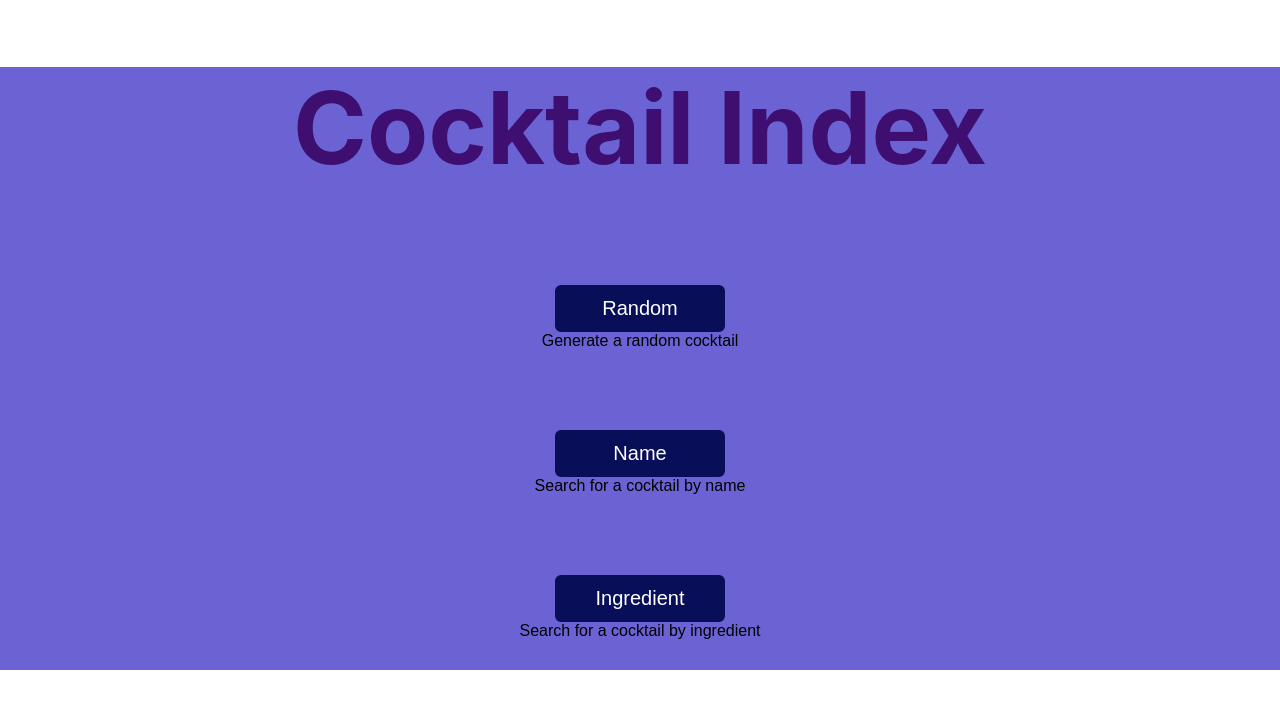
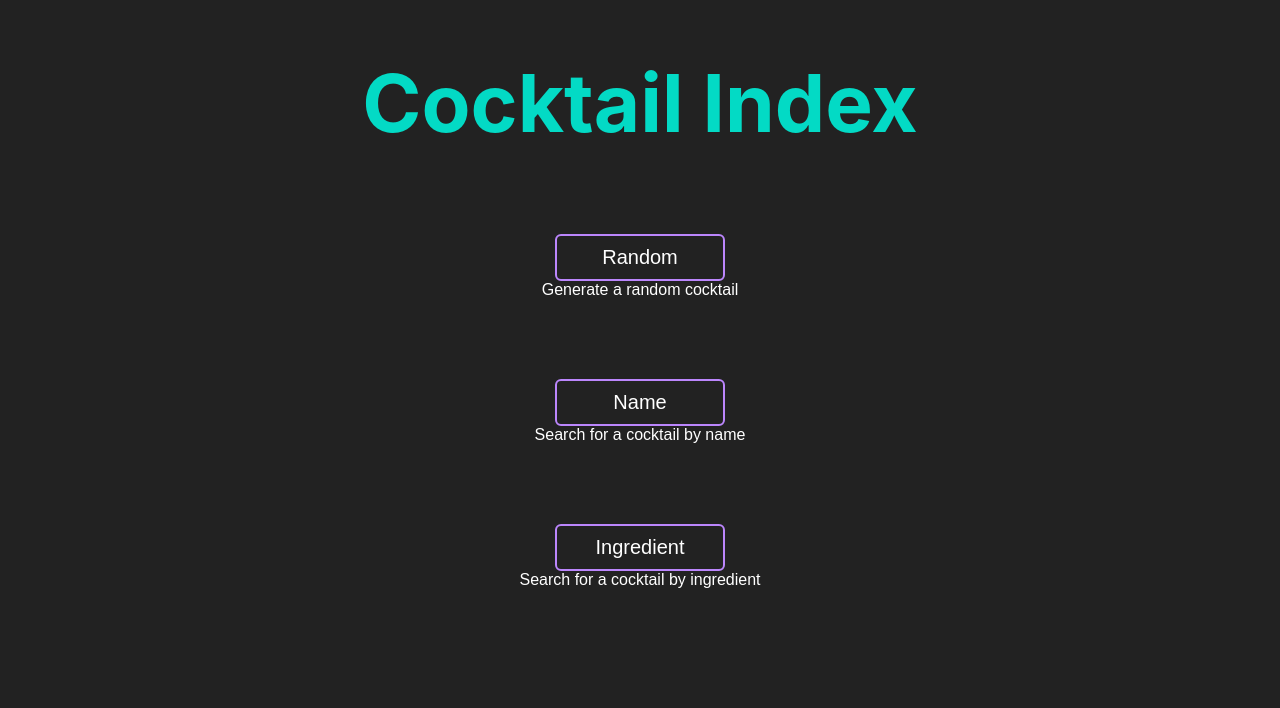
Before and after one commit to FergusHenderson96/cocktail-recipe, a React (Create React App) app: page / in a window 1280 px wide. Shown: the top 708 px of the page. Built offline with nearby package versions, Linux system fonts and the light colour scheme.

Commit message:
added styling and bug fixes

```diff
--- a/public/index.html
+++ b/public/index.html
@@ -2,19 +2,16 @@
 <html lang="en">
   <head>
     <meta charset="utf-8" />
-    <link rel="icon" href="%PUBLIC_URL%/favicon.ico" />
     <meta name="viewport" content="width=device-width, initial-scale=1" />
     <meta name="theme-color" content="#000000" />
     <meta
       name="description"
       content="Web site created using create-react-app"
     />
-    <link rel="apple-touch-icon" href="%PUBLIC_URL%/logo192.png" />
     <!--
       manifest.json provides metadata used when your web app is installed on a
       user's mobile device or desktop. See https://developers.google.com/web/fundamentals/web-app-manifest/
     -->
-    <link rel="manifest" href="%PUBLIC_URL%/manifest.json" />
     <!--
       Notice the use of %PUBLIC_URL% in the tags above.
       It will be replaced with the URL of the `public` folder during the build.
--- a/src/App.css
+++ b/src/App.css
@@ -1,7 +1,11 @@
+*{
+  background: #222;
+}
 .body {
-  background: #6B63D3;
+  background: #222;
   text-align: center;
   height: 100%;
+  color: #fff;
 }
 .options{
     padding: 30px 0;
@@ -11,14 +15,14 @@
     transition: all 0.3s ease;
 }
 .heading{
-color: #3E0F71;
-font-size: 100px;
+color: #03DAC5;
+font-size: 80px;
 border: 10px #ffd8ff;
-
+width: 100%;
 }
-.button{
-  border: 2px solid#080F58;
-    background:#080F58;
+.main-button{
+  border: 2px solid#BB86FC;
+    background:none;
     color: #fff;
     font-size: 20px;
     font-weight: 500;
@@ -28,9 +32,10 @@ border: 10px #ffd8ff;
     height: 47px;
     width: 170px;
 }
-.button:hover{
+
+.main-button:hover{
   color: #fff;
-  background: none;
+  background: #03DAC5;
 }
 .App-header {
   background-color: #282c34;
@@ -42,3 +47,22 @@ border: 10px #ffd8ff;
   font-size: calc(10px + 2vmin);
   color: white;
 }
+.button{
+  border-radius: 6px;
+  border: 1px solid #03DAC5;
+  color: #ffd8ff;
+  cursor: pointer;
+  transition: all 0.3s ease;
+}
+.button:hover{
+  color: #222;
+  background: #ffd8ff;
+}
+.image{
+  width: 70%;
+}
+.search{
+  border-radius: 6px;
+  border: 2px solid #03DAC5;
+  color: #03DAC5;
+}
--- a/src/App.js
+++ b/src/App.js
@@ -36,7 +36,7 @@ randomCocktail = () => {
     <h1 className="heading">Cocktail Index</h1>
 
      <div className="options">
-    <button className="button" onClick={this.randomCocktail}>Random</button>
+    <button className="main-button" onClick={this.randomCocktail}>Random</button>
     {this.state.random ? (
       <div>Generate a random cocktail</div>
     ) : (
@@ -47,7 +47,7 @@ randomCocktail = () => {
       </div>
 <br/>
       <div className="options">
-    <button className="button" onClick={this.nameCocktail}>Name</button>
+    <button className="main-button" onClick={this.nameCocktail}>Name</button>
     {this.state.name ? (
         <div>Search for a cocktail by name</div>
       ) : (
@@ -58,7 +58,7 @@ randomCocktail = () => {
       </div>
 <br/>
       <div className="options">
-    <button className="button" onClick={this.ingredientCocktail}>Ingredient</button>
+    <button className="main-button" onClick={this.ingredientCocktail}>Ingredient</button>
       {this.state.ingredient ? (
         <div>Search for a cocktail by ingredient</div>
       ) : (
--- a/src/components/CocktailIngredient.js
+++ b/src/components/CocktailIngredient.js
@@ -1,5 +1,5 @@
 import React, { Component } from 'react'
-
+import '.././App.css'
 
 class CocktailIngredient extends Component {
     state = {
@@ -18,7 +18,6 @@ class CocktailIngredient extends Component {
       handleInput = (event) => {
           // getting the value of the input and assigning to the state
           this.setState({ text: event.target.value });
-          this.setState({ingredient: ""})
         };
         handleSubmit = (event) => {
           // stop default form behaviour which is to reload the page
@@ -33,9 +32,11 @@ class CocktailIngredient extends Component {
       .then((res) => res.json())
       .then((data) => {
         console.log(data)
-        if (data.drinks == undefined) {
+        if (data === null) {
         this.setState({undefined: true})
       }else{
+        this.setState({cocktailDetails: ""})
+        this.setState({drinkNum: 0})
         this.setState({undefined: false})
         this.setState({cocktailDetails: data.drinks[0]});
         this.setState({arr: data.drinks.length});
@@ -98,16 +99,26 @@ class CocktailIngredient extends Component {
 
 render() {
 return (
+
 <div>
 <p>Enter ingredient name below</p>
+
+
 <form onSubmit={this.handleSubmit}>
+
 <input
+  className="search"
   type="text"
   value={this.state.text}
   onChange={this.handleInput}
 />
-              <button onClick={this.cocktailSearch}>Search</button>
+
+<button className="button" onClick={this.cocktailSearch}>Search</button>
+
 </form>
+
+
+{/* if undefined is true due to no data from fetch, returns no cocktail. if data found, return text */}
 {this.state.undefined ? (
   <div>
   No cocktail found
@@ -120,26 +131,35 @@ class CocktailIngredient extends Component {
 
 
 <div>Number of cocktails in this search: {this.state.arr}</div>
+<p>Cocktail number: {this.state.drinkNum+1}</p>
+
+
+{/* if its the first cocktail on the list, displays first cocktail on the list, if not, display button */}
 {this.state.firstCocktail ? (
   <div>
   First cocktail on the list
   </div>
 ) : (
   <div>
-        <button onClick={this.prevCocktail}>Previous Cocktail</button>
+  <button className="button" onClick={this.prevCocktail}>Previous Cocktail</button>
   </div>
 )}
+
+
+{/* if its the last cocktail on the list, displays last cocktail on the list, if not, display button */}
 {this.state.lastCocktail ? (
   <div>
-        last cocktail on the list
+  Last cocktail on the list
   </div>
 ) : (
   <div>
-        <button onClick={this.nextCocktail}>Next Cocktail</button>
+  <button className="button" onClick={this.nextCocktail}>Next Cocktail</button>
   </div>
 )}
+
+
 <div>{this.state.cocktail}</div>
-            <button onClick={this.cocktailNameSearch}>Request Ingredients</button>
+<button className="button" onClick={this.cocktailNameSearch}>Request Ingredients</button>
 <br/>
 <div>{this.state.cocktailDetails.strAlcoholic}</div>
 <br/>
@@ -160,11 +180,6 @@ class CocktailIngredient extends Component {
 <p>Instructions</p>
 <div>{this.state.cocktailDetails.strInstructions}</div>
 
-            <p>Cocktail number: {this.state.drinkNum+1}</p>
 </div>
-        )
-    }
-
-
-}
+)}}
 export default CocktailIngredient
--- a/src/components/CocktailName.js
+++ b/src/components/CocktailName.js
@@ -1,4 +1,5 @@
 import React, {Component} from 'react';
+import '.././App.css'
 
 class CocktailName extends Component{
   state = {
@@ -31,7 +32,8 @@ class CocktailName extends Component{
     fetch(`https://www.thecocktaildb.com/api/json/v1/1/search.php?s=${this.state.text}`)
   .then((res) => res.json())
   .then((data) => {
-    if (data.drinks == null) {
+    console.log(data)
+    if (data.drinks === null) {
       this.setState({undefined: true})
     }else{
     this.setState({cocktailDetails: ""})
@@ -90,16 +92,24 @@ class CocktailName extends Component{
 
 render() {
 return (
+
 <div>
 <p>Enter cocktail name below</p>
+
+
 <form onSubmit={this.handleSubmit}>
+
 <input
+  className="search"
   type="text"
   value={this.state.text}
   onChange={this.handleInput}
 />
-          <button onClick={this.cocktailSearch} >Search</button>
 
+<button className="button" onClick={this.cocktailSearch} >Search</button>
+</form>
+
+{/* if undefined is true due to no data from fetch, returns no cocktail. if data found, return text */}
 {this.state.undefined ? (
   <div>
   No cocktail found
@@ -109,27 +119,32 @@ class CocktailName extends Component{
   <p>{this.state.text}</p>
   </div>
 )}
-        </form>
 
 
 <div>Number of cocktails in this search: {this.state.arr}</div>
+<p>Cocktail number: {this.state.drinkNum+1}</p>
 
+
+{/* if its the first cocktail on the list, displays first cocktail on the list, if not, display button */}
 {this.state.firstCocktail ? (
   <div>
   First cocktail on the list
   </div>
 ) : (
   <div>
-        <button onClick={this.prevCocktail}>Previous Cocktail</button>
+  <button className="button" onClick={this.prevCocktail}>Previous Cocktail</button>
   </div>
 )}
+
+
+{/* if its the last cocktail on the list, displays last cocktail on the list, if not, display button */}
 {this.state.lastCocktail ? (
   <div>
   Last cocktail on the list
   </div>
 ) : (
   <div>
-        <button onClick={this.nextCocktail}>Next Cocktail</button>
+  <button className="button" onClick={this.nextCocktail}>Next Cocktail</button>
   </div>
 )}
 
@@ -155,10 +170,7 @@ class CocktailName extends Component{
 <br/>
 <p>Instructions</p>
 <div>{this.state.cocktailDetails.strInstructions}</div>
-        <p>Cocktail number: {this.state.drinkNum+1}</p>
+
 </div>
-    )
-}
-}
-
+)}}
 export default CocktailName
--- a/src/components/RandomCocktail.js
+++ b/src/components/RandomCocktail.js
@@ -1,4 +1,5 @@
 import React, {Component} from 'react';
+import '.././App.css'
 
 class App extends Component{
 
@@ -20,9 +21,9 @@ class App extends Component{
         <div>
         <h1>Random Cocktail Generator:</h1>
           <div>
-            <img src = {this.state.cocktail.strDrinkThumb}/>
+            <img className="image" src = {this.state.cocktail.strDrinkThumb} alt="Cocktail"/>
             <div>Cocktail name: {this.state.cocktail.strDrink}</div>
-            <button onClick={this.randomCocktail}>Generate new cocktail</button>
+            <button className="button" onClick={this.randomCocktail}>Generate new cocktail</button>
             <div>{this.state.cocktail.strAlcoholic}</div>
             <br/>
             <p>Ingredients</p>
```
Lines whose indentation alone changed are shown as unchanged.
